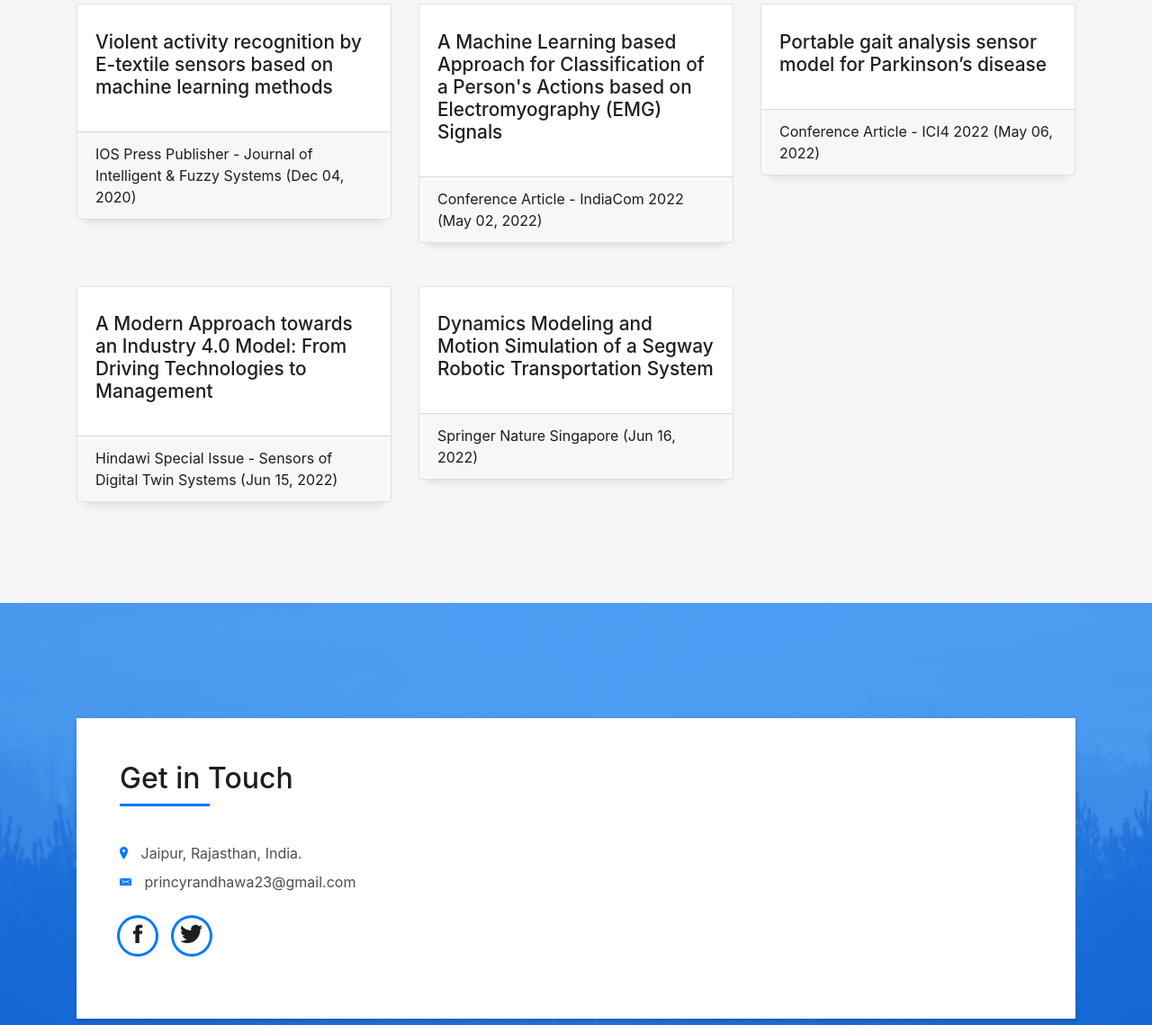
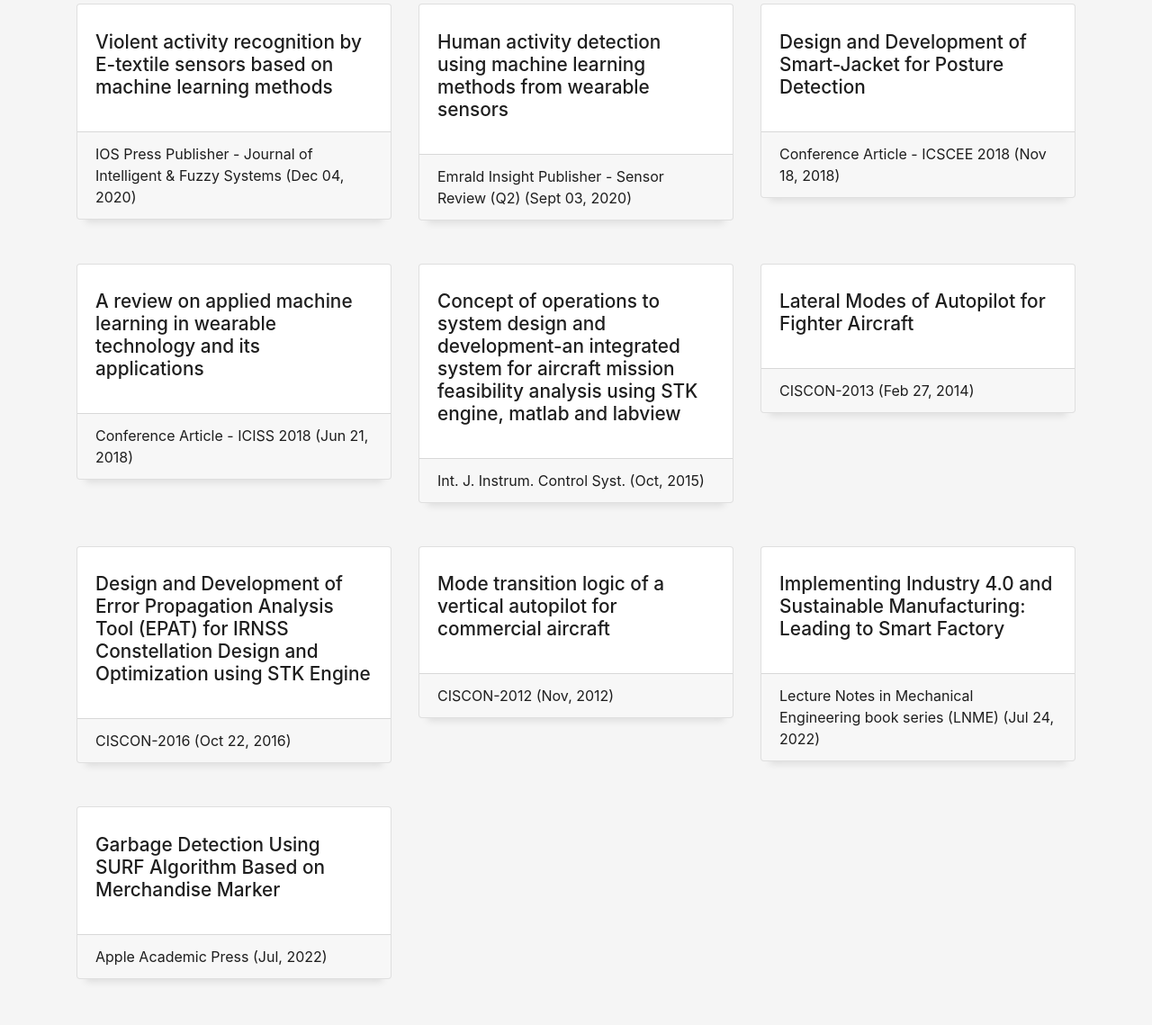
Before and after one commit to PrincyRandhawa/princyrandhawa.github.io, a plain HTML site: page index.html in a window 1280 px wide. Shown: the part 4189-5328 px from the top of the page at 90% size. Drawn offline with Linux system fonts and the light colour scheme; files whose address does not match are found by name.

Commit message:
edit papers all

```diff
--- a/index.html
+++ b/index.html
@@ -397,7 +397,7 @@
                   <div class="card-footer">
                     <div class="post-author">
                       <a href="#">
-                        <span class="author">Conference Article - ICAAID 2022 (Jun 21, 2022)</span>
+                        <span class="author">Conference Article - IndiaCom 2022 (May 02, 2022)</span>
                       </a>
                     </div>
                   </div>
@@ -681,84 +681,177 @@
                 </div>
               </div>
 
-
+              <div class="col-md-4">
+                <div class="card card-blog">
+                  <div class="card-body">
+                    <div class="card-category-box">
+                    </div>
+                    <h3 class="card-title"><a href="https://www.emerald.com/insight/content/doi/10.1108/SR-02-2020-0027/full/html" target=”_blank>Human activity detection using machine learning methods from wearable sensors</a></h3>
+                    <p class="card-description">
+                    </p>
+                  </div>
+                  <div class="card-footer">
+                    <div class="post-author">
+                      <a href="#">
+                        <span class="author">Emrald Insight Publisher - Sensor Review (Q2) (Sept 03, 2020)</span>
+                      </a>
+                    </div>
+                  </div>
+                </div>
+              </div>
 
               <div class="col-md-4">
                 <div class="card card-blog">
                   <div class="card-body">
                     <div class="card-category-box">
                     </div>
-                    <h3 class="card-title"><a href="https://ieeexplore.ieee.org/document/9763143" target=”_blank>A Machine Learning based Approach for Classification of a Person's Actions based on Electromyography (EMG) Signals</a></h3>
+                    <h3 class="card-title"><a href="https://ieeexplore.ieee.org/abstract/document/8538384" target=”_blank>Design and Development of Smart-Jacket for Posture Detection</a></h3>
                     <p class="card-description">
                     </p>
                   </div>
                   <div class="card-footer">
                     <div class="post-author">
                       <a href="#">
-                        <span class="author">Conference Article - IndiaCom 2022 (May 02, 2022)</span>
+                        <span class="author">Conference Article - ICSCEE 2018 (Nov 18, 2018)</span>
                       </a>
                     </div>
                   </div>
                 </div>
               </div>
+
               <div class="col-md-4">
                 <div class="card card-blog">
                   <div class="card-body">
                     <div class="card-category-box">
                     </div>
-                    <h3 class="card-title"><a href="https://www.sciencedirect.com/science/article/pii/S2214785322028917?dgcid=coauthor" target=”_blank>Portable gait analysis sensor model for Parkinson’s disease</a></h3>
+                    <h3 class="card-title"><a href="https://ieeexplore.ieee.org/abstract/document/8389428" target=”_blank>A review on applied machine learning in wearable technology and its applications</a></h3>
                     <p class="card-description">
-
                     </p>
                   </div>
                   <div class="card-footer">
                     <div class="post-author">
                       <a href="#">
-                        <span class="author">Conference Article - ICI4 2022 (May 06, 2022)</span>
+                        <span class="author">Conference Article - ICISS 2018 (Jun 21, 2018)</span>
                       </a>
                     </div>
                   </div>
                 </div>
               </div>
+
               <div class="col-md-4">
                 <div class="card card-blog">
                   <div class="card-body">
                     <div class="card-category-box">
                     </div>
-                    <h3 class="card-title"><a href="https://www.hindawi.com/journals/js/2022/5023011/?utm_medium=author&utm_source=Hindawi" target=”_blank>
-                      A Modern Approach towards an Industry 4.0 Model: From Driving Technologies to Management</a></h3>
+                    <h3 class="card-title"><a href="https://www.academia.edu/download/69775276/3777de38468116509172ae4ce546abec5030.pdf" target=”_blank>Concept of operations to system design and development-an integrated system for aircraft mission feasibility analysis using STK engine, matlab and labview</a></h3>
                     <p class="card-description">
-
                     </p>
                   </div>
                   <div class="card-footer">
                     <div class="post-author">
                       <a href="#">
-                        <span class="author">Hindawi Special Issue - Sensors of Digital Twin Systems (Jun 15, 2022)</span>
+                        <span class="author">Int. J. Instrum. Control Syst. (Oct, 2015)</span>
                       </a>
                     </div>
                   </div>
                 </div>
               </div>
+
               <div class="col-md-4">
                 <div class="card card-blog">
                   <div class="card-body">
                     <div class="card-category-box">
                     </div>
-                    <h3 class="card-title"><a href="https://www.springerprofessional.de/en/dynamics-modeling-and-motion-simulation-of-a-segway-robotic-tran/23157762" target=”_blank>Dynamics Modeling and Motion Simulation of a Segway Robotic Transportation System</a></h3>
+                    <h3 class="card-title"><a href="https://eprints.manipal.edu/138840/" target=”_blank>Lateral Modes of Autopilot for Fighter Aircraft</a></h3>
                     <p class="card-description">
-
                     </p>
                   </div>
                   <div class="card-footer">
                     <div class="post-author">
                       <a href="#">
-                        <span class="author">Springer Nature Singapore (Jun 16, 2022)</span>
+                        <span class="author">CISCON-2013 (Feb 27, 2014)</span>
                       </a>
                     </div>
                   </div>
                 </div>
               </div>
+
+              <div class="col-md-4">
+                <div class="card card-blog">
+                  <div class="card-body">
+                    <div class="card-category-box">
+                    </div>
+                    <h3 class="card-title"><a href="https://eprints.manipal.edu/147363/" target=”_blank>Design and Development of Error Propagation Analysis Tool (EPAT) for IRNSS Constellation Design and Optimization using STK Engine</a></h3>
+                    <p class="card-description">
+                    </p>
+                  </div>
+                  <div class="card-footer">
+                    <div class="post-author">
+                      <a href="#">
+                        <span class="author">CISCON-2016 (Oct 22, 2016)</span>
+                      </a>
+                    </div>
+                  </div>
+                </div>
+              </div>
+
+              <div class="col-md-4">
+                <div class="card card-blog">
+                  <div class="card-body">
+                    <div class="card-category-box">
+                    </div>
+                    <h3 class="card-title"><a href="http://www.conference.bonfring.org/papers/manipal_ciscon2012/CIS-215.pdf" target=”_blank>Mode transition logic of a vertical autopilot for commercial aircraft</a></h3>
+                    <p class="card-description">
+                    </p>
+                  </div>
+                  <div class="card-footer">
+                    <div class="post-author">
+                      <a href="#">
+                        <span class="author">CISCON-2012 (Nov, 2012)</span>
+                      </a>
+                    </div>
+                  </div>
+                </div>
+              </div>
+
+              <div class="col-md-4">
+                <div class="card card-blog">
+                  <div class="card-body">
+                    <div class="card-category-box">
+                    </div>
+                    <h3 class="card-title"><a href="https://link.springer.com/chapter/10.1007/978-981-19-0561-2_41" target=”_blank>Implementing Industry 4.0 and Sustainable Manufacturing: Leading to Smart Factory</a></h3>
+                    <p class="card-description">
+                    </p>
+                  </div>
+                  <div class="card-footer">
+                    <div class="post-author">
+                      <a href="#">
+                        <span class="author">Lecture Notes in Mechanical Engineering book series (LNME) (Jul 24, 2022)</span>
+                      </a>
+                    </div>
+                  </div>
+                </div>
+              </div>
+
+              <div class="col-md-4">
+                <div class="card card-blog">
+                  <div class="card-body">
+                    <div class="card-category-box">
+                    </div>
+                    <h3 class="card-title"><a href="https://www.taylorfrancis.com/chapters/edit/10.1201/9781003277330-17/garbage-detection-using-surf-algorithm-based-merchandise-marker-lalit-gupta-samarth-jain-dhruv-bansal-princy-randhawa" target=”_blank>Garbage Detection Using SURF Algorithm Based on Merchandise Marker</a></h3>
+                    <p class="card-description">
+                    </p>
+                  </div>
+                  <div class="card-footer">
+                    <div class="post-author">
+                      <a href="#">
+                        <span class="author">Apple Academic Press (Jul, 2022)</span>
+                      </a>
+                    </div>
+                  </div>
+                </div>
+              </div>
+
                             </div>
             </div>
       </div>
```
